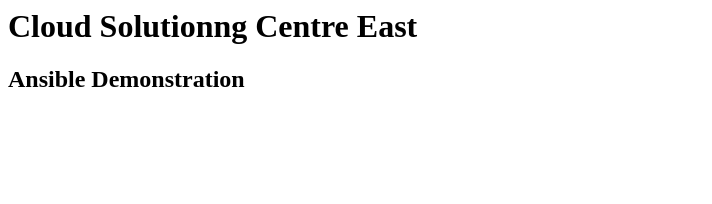
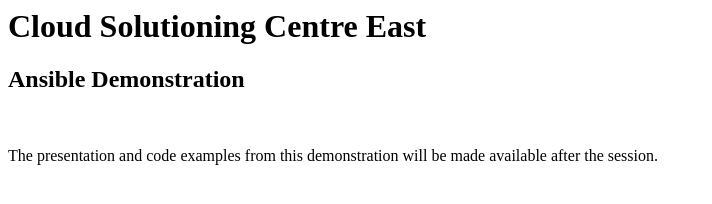
Before and after one commit to shallcrm/ansible-simple-demo, a plain HTML site: page index.html in a window 1280 px wide. Shown: the whole page, without its empty margins (0-712 px from the left). Drawn offline with Linux system fonts and the light colour scheme.

Commit message:
Updated html

```diff
--- a/index.html
+++ b/index.html
@@ -1,2 +1,4 @@
-<h1>Cloud Solutionng Centre East</h1>
+<h1>Cloud Solutioning Centre East</h1>
 <h2>Ansible Demonstration</h2>
+<br>
+<p>The presentation and code examples from this demonstration will be made available after the session.</p>
```
